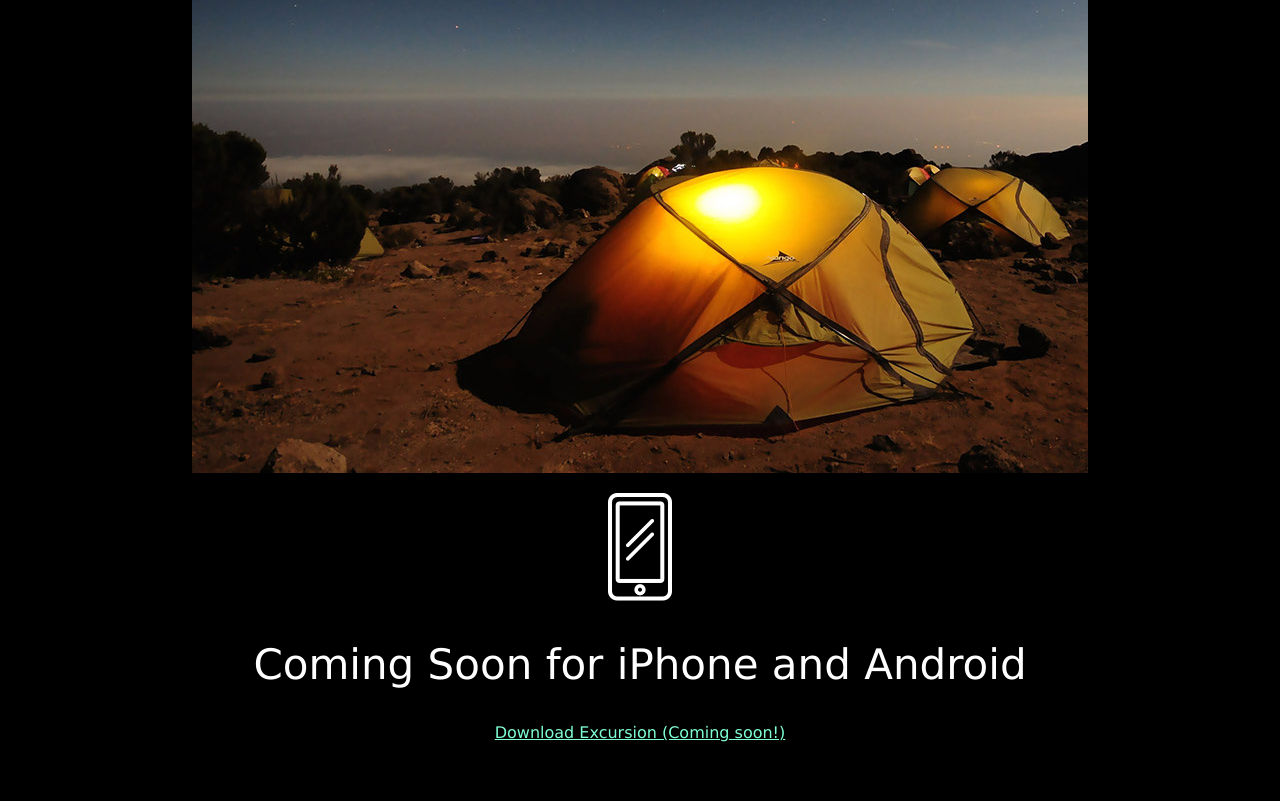
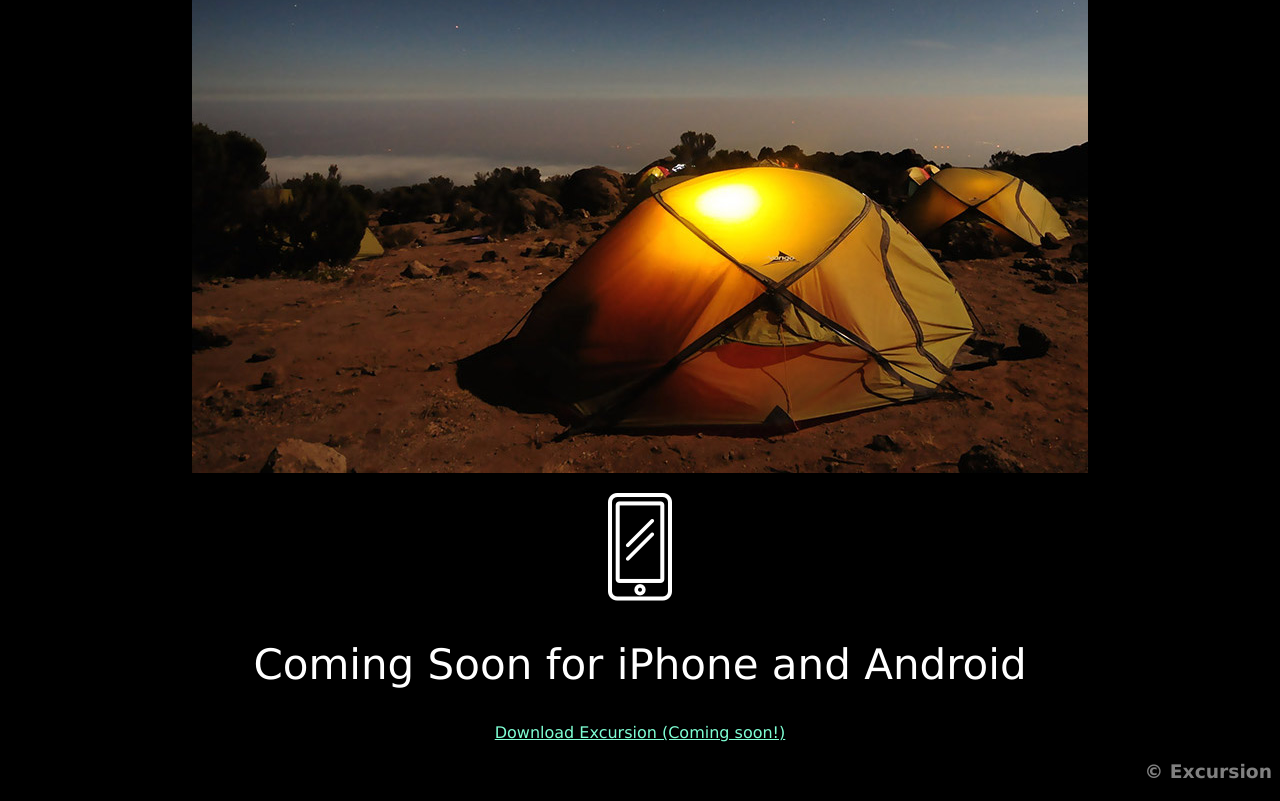
Before and after one commit to acnuzzi/excursion, a plain HTML site: page index.html in a window 1280 px wide. Shown: the part 539-1340 px from the top of the page. Drawn offline with Linux system fonts and the light colour scheme.

Commit message:
Update style.css

```diff
--- a/resources/css/style.css
+++ b/resources/css/style.css
@@ -27,3 +27,9 @@ h4 {
   color: Gray;
   font-size: 21px;
 }
+
+
+h3 {
+  color: gray;
+  text-align: right;
+}
```
